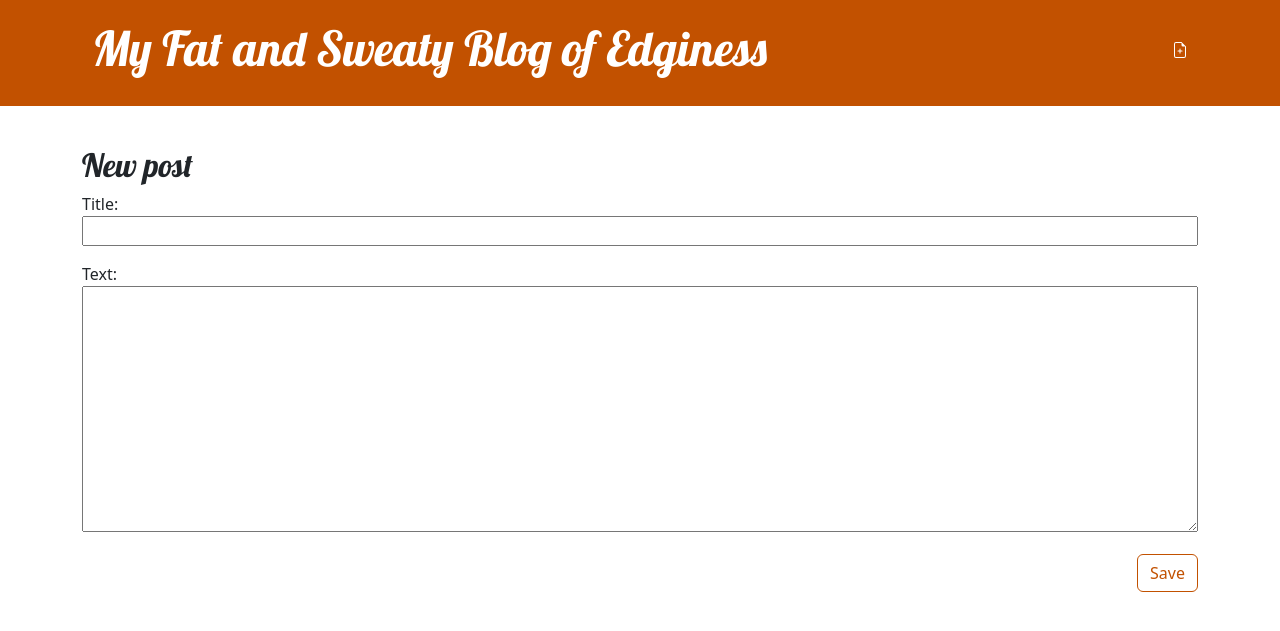
After one commit to kbotefur/my-first-blog, a Django app: page /post/new/ in a window 1280 px wide. The commit adds this page. Shown: the top 631 px of the page. Run offline with Django 3.2, Linux system fonts and the light colour scheme.

Commit message:
Added new post button

```diff
--- a/blog/templates/blog/base.html
+++ b/blog/templates/blog/base.html
@@ -9,7 +9,10 @@
 <body>
     <header class="page-header">
       <div class="container">
-          <h1><a href="/">My Fat and Sweaty Blog of Edginess</a></h1>
+        <a href="{% url 'post_new' %}" class="top-menu">
+            {% include './icons/file-earmark-plus.svg' %}
+        </a>
+        <h1><a href="/">My Fat and Sweaty Blog of Edginess</a></h1>
       </div>
     </header>
     <main class="container">
--- /dev/null
+++ b/blog/templates/blog/post_edit.html
@@ -0,0 +1,9 @@
+{% extends 'blog/base.html' %}
+
+{% block content %}
+    <h2>New post</h2>
+    <form method="POST" class="post-form">{% csrf_token %}
+        {{ form.as_p }}
+        <button type="submit" class="save btn btn-secondary">Save</button>
+    </form>
+{% endblock %}
--- a/blog/urls.py
+++ b/blog/urls.py
@@ -4,5 +4,6 @@ from . import views
 urlpatterns = [
     path('', views.post_list, name='post_list'),
     path('post/<int:pk>/', views.post_detail, name='post_detail'),
+    path('post/new/', views.post_new, name='post_new'),
 
     ]
--- a/blog/views.py
+++ b/blog/views.py
@@ -1,5 +1,6 @@
-from django.shortcuts import render, get_object_or_404
+from django.shortcuts import render, get_object_or_404, redirect
 from .models import Post
+from .forms import PostForm
 from django.utils import timezone
 
 # Create your views here.
@@ -10,3 +11,16 @@ def post_list(request):
 def post_detail(request, pk):
     post = get_object_or_404(Post, pk=pk)
     return render(request, 'blog/post_detail.html', {'post': post})
+
+def post_new(request):
+    if request.method == "POST":
+        form = PostForm(request.POST)
+        if form.is_valid():
+            post = form.save(commit=False)
+            post.author = request.user
+            post.published_date = timezone.now()
+            post.save()
+            return redirect('post_detail', pk=post.pk)
+    else:
+        form = PostForm()
+    return render(request, 'blog/post_edit.html', {'form': form})
```
Also changed, not shown: blog/templates/blog/icons/file-earmark-plus.svg (added).
